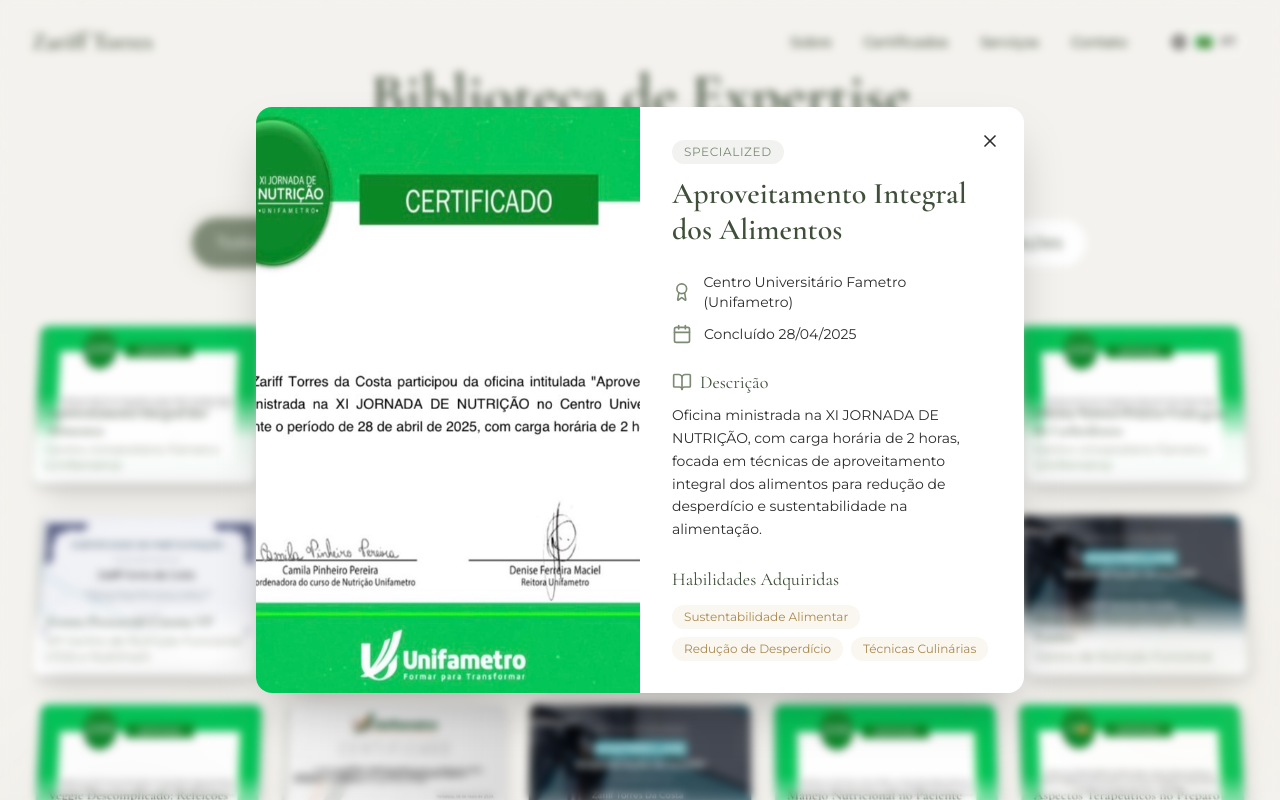
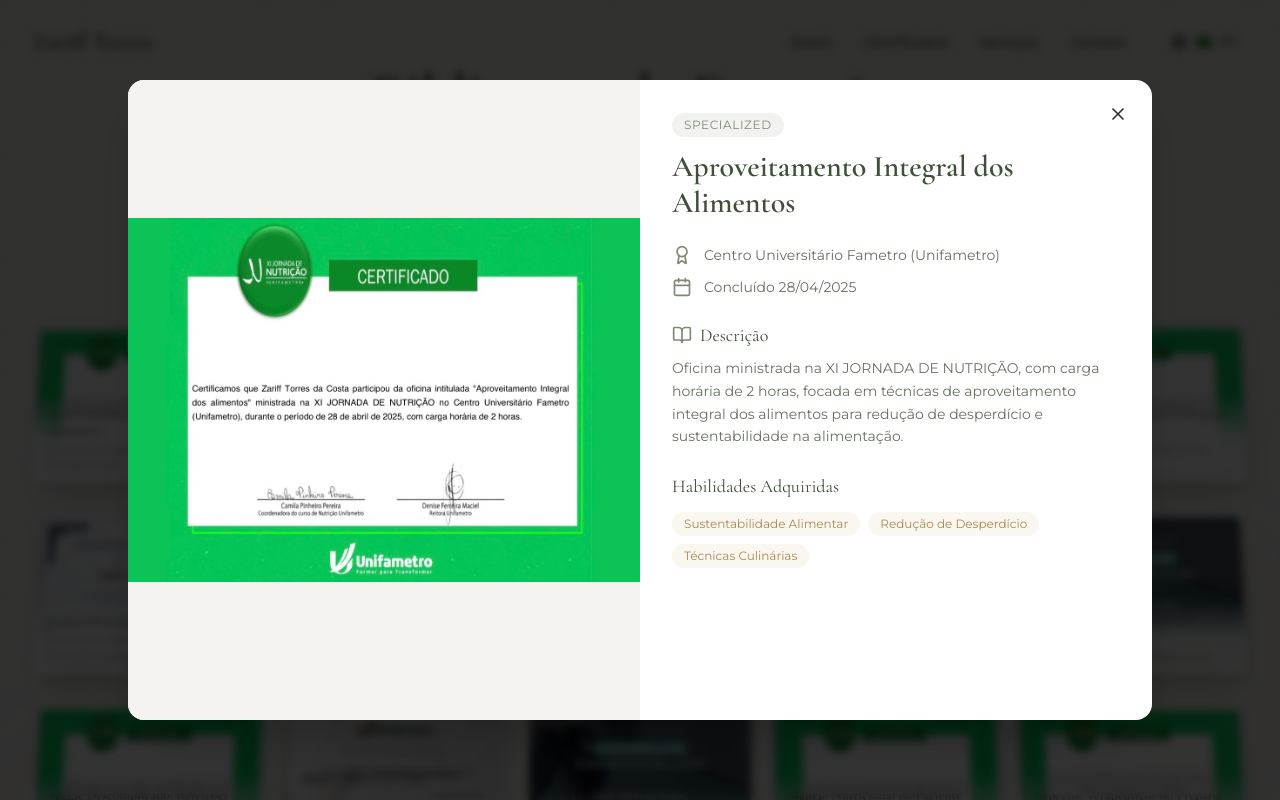
Before and after one commit to mhtranslationstudio-coder/zariffportofolio, a React (Vite) app: page / in a window 1280 px wide. Both pictures are taken after a click on the element 144 px from the left and 2190 px from the top of the page. Shown: the part 1790-2590 px from the top of the page. Built offline with nearby package versions, Linux system fonts and the light colour scheme.

Commit message:
Update CertificateLibrary.tsx

```diff
--- a/src/sections/CertificateLibrary.tsx
+++ b/src/sections/CertificateLibrary.tsx
@@ -39,7 +39,6 @@
 
     const triggers: ScrollTrigger[] = [];
 
-    // Heading animation
     const headingTrigger = ScrollTrigger.create({
       trigger: section,
       start: 'top 80%',
@@ -54,7 +53,6 @@
     });
     triggers.push(headingTrigger);
 
-    // Grid items animation
     const gridTrigger = ScrollTrigger.create({
       trigger: grid,
       start: 'top 85%',
@@ -81,7 +79,6 @@
     };
   }, []);
 
-  // Animate grid items when filter changes
   useEffect(() => {
     const grid = gridRef.current;
     if (!grid) return;
@@ -160,11 +157,11 @@
                 }}
               >
                 {/* Certificate Image */}
-                <div className="aspect-[4/3] overflow-hidden">
+                <div className="aspect-[4/3] overflow-hidden bg-cream">
                   <img
                     src={cert.image}
                     alt={cert.title}
-                    className="w-full h-full object-cover transition-transform duration-500 group-hover:scale-110"
+                    className="w-full h-full object-contain transition-transform duration-500 group-hover:scale-105"
                   />
                 </div>
 
@@ -192,7 +189,8 @@
         {/* Certificate Count */}
         <div className="text-center mt-12">
           <p className="font-body text-sm text-dark/60">
-            {t.certificates.showing} {filteredCertificates.length} {t.certificates.of} {certificates.length} {t.certificates.certificates}
+            {t.certificates.showing} {filteredCertificates.length} {t.certificates.of}{' '}
+            {certificates.length} {t.certificates.certificates}
           </p>
         </div>
       </div>
@@ -200,11 +198,11 @@
       {/* Modal */}
       {isModalOpen && selectedCert && (
         <div
-          className="fixed inset-0 z-50 flex items-center justify-center p-4 bg-dark/80 backdrop-blur-sm"
+          className="fixed inset-0 z-50 flex items-center justify-center p-4 bg-black/80 backdrop-blur-sm"
           onClick={closeModal}
         >
           <div
-            className="relative bg-white rounded-2xl shadow-2xl max-w-3xl w-full max-h-[90vh] overflow-auto animate-slide-up"
+            className="relative bg-white rounded-2xl shadow-2xl max-w-5xl w-full max-h-[90vh] overflow-y-auto overflow-x-hidden animate-slide-up"
             onClick={(e) => e.stopPropagation()}
           >
             {/* Close Button */}
@@ -217,11 +215,11 @@
 
             <div className="grid grid-cols-1 md:grid-cols-2">
               {/* Certificate Image */}
-              <div className="aspect-[4/3] md:aspect-auto">
+              <div className="aspect-[4/3] md:aspect-auto md:h-[80vh] bg-cream">
                 <img
                   src={selectedCert.image}
                   alt={selectedCert.title}
-                  className="w-full h-full object-cover"
+                  className="w-full h-full object-contain"
                 />
               </div>
 
@@ -237,13 +235,15 @@
                 </div>
 
                 <div className="space-y-3">
-                  <div className="flex items-center gap-3 text-dark/70">
+                  <div className="flex items-center gap-3 text-sage-dark/80">
                     <Award className="w-5 h-5 text-sage" />
                     <span className="font-body text-sm">{selectedCert.institution}</span>
                   </div>
-                  <div className="flex items-center gap-3 text-dark/70">
+                  <div className="flex items-center gap-3 text-sage-dark/80">
                     <Calendar className="w-5 h-5 text-sage" />
-                    <span className="font-body text-sm">{t.certificates.completed} {selectedCert.date}</span>
+                    <span className="font-body text-sm">
+                      {t.certificates.completed} {selectedCert.date}
+                    </span>
                   </div>
                 </div>
 
@@ -252,13 +252,15 @@
                     <BookOpen className="w-5 h-5 text-sage" />
                     {t.certificates.description}
                   </h4>
-                  <p className="font-body text-sm text-dark/70 leading-relaxed">
+                  <p className="font-body text-sm text-sage-dark/80 leading-relaxed">
                     {selectedCert.description}
                   </p>
                 </div>
 
                 <div>
-                  <h4 className="font-heading text-lg text-sage-dark mb-3">{t.certificates.skills}</h4>
+                  <h4 className="font-heading text-lg text-sage-dark mb-3">
+                    {t.certificates.skills}
+                  </h4>
                   <div className="flex flex-wrap gap-2">
                     {selectedCert.skills.map((skill, index) => (
                       <span
```
